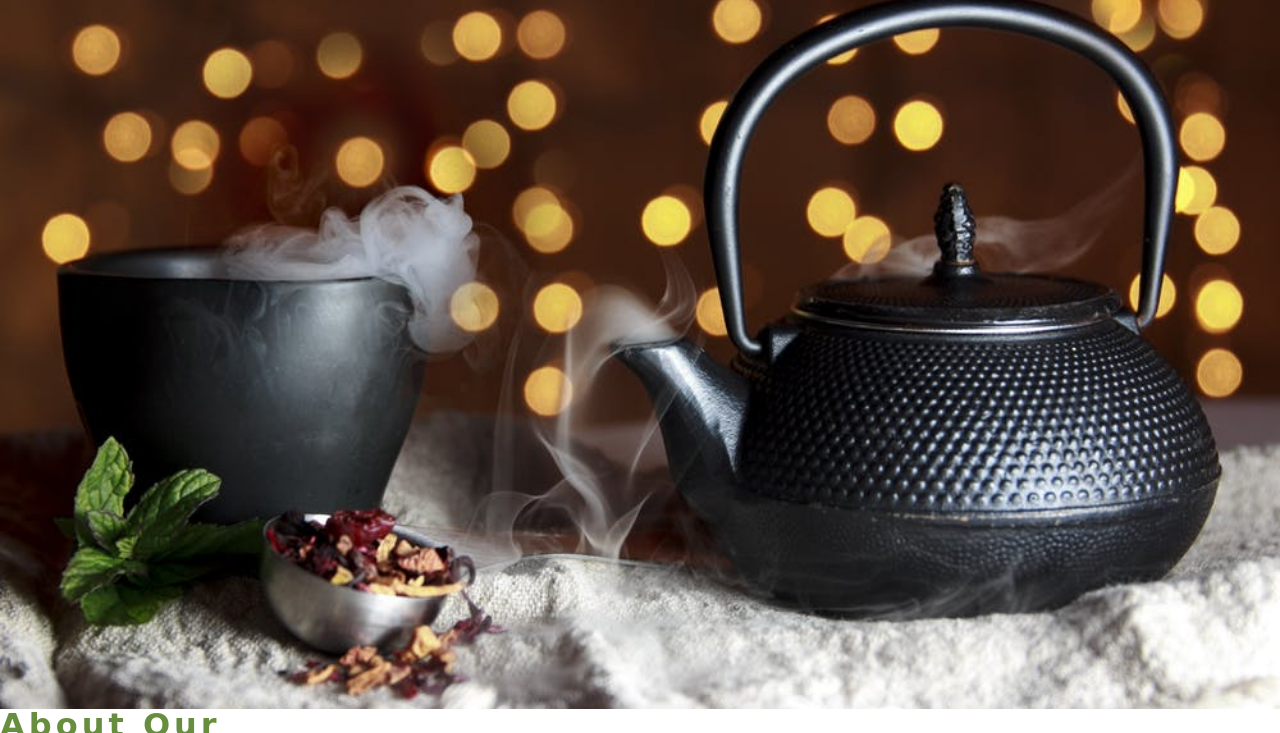
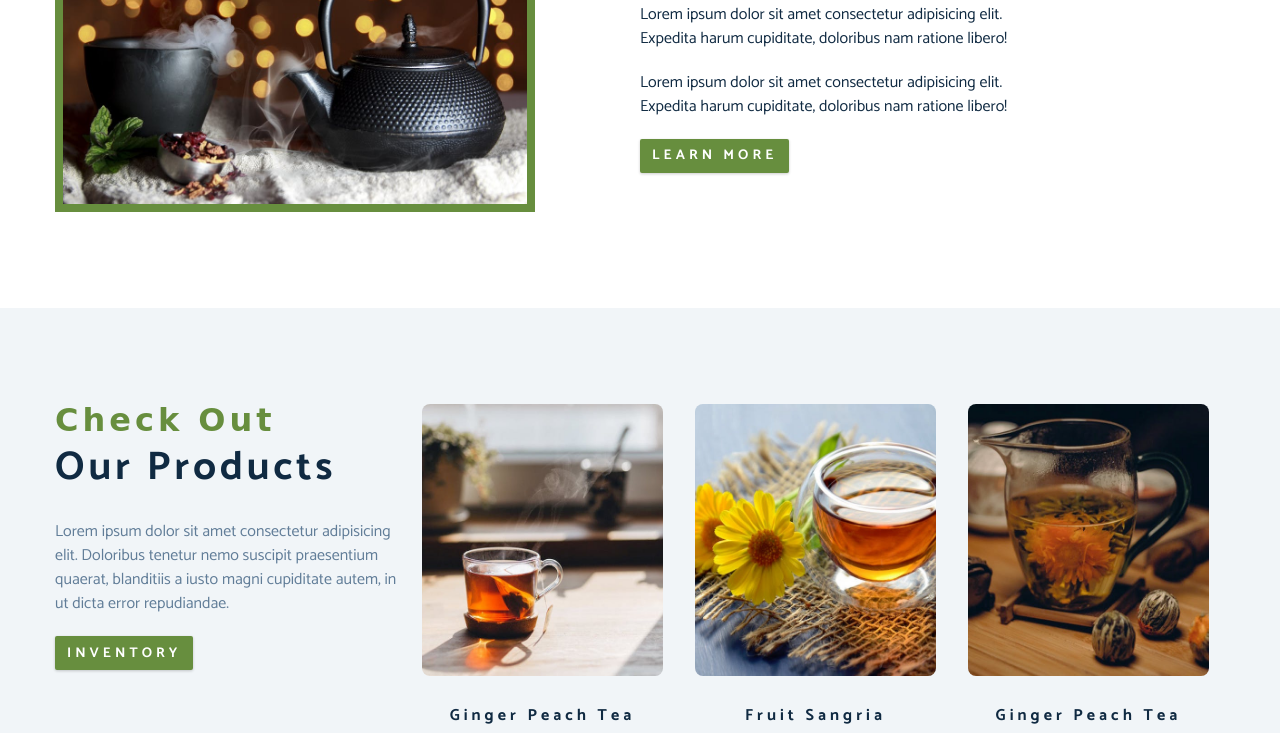
Before and after one commit to ImranMallik/TEA_STATION, a plain HTML site: page index.html in a window 1280 px wide. Shown: the part 1253-1986 px from the top of the page. Drawn offline with Linux system fonts and the light colour scheme; a web font is replaced by a local one.

Commit message:
work on Product Page

```diff
--- a/css/styles.css
+++ b/css/styles.css
@@ -112,20 +112,36 @@ p {
   color: var(--clr-primary);
 }
 
+.section-center {
+  padding: 4rem 0;
+  /* border: 2px solid green; */
+  width: 85vw;
+  margin: 0 auto;
+  max-width: 1170px;
+}
+
+@media screen and (min-width: 992px) {
+  .section-center {
+    width: 95vw;
+    padding: 4rem 1rem;
+  }
+}
+
 /* Btn Css */
 .btn {
   text-transform: uppercase;
   background: var(--clr-primary);
-  padding: 0.75rem 1rem;
+  padding: 0.395rem 0.75rem;
   letter-spacing: var(--spacing);
   display: inline-block;
   font-weight: 700;
   transition: var(--transition);
-  font-size: 1rem;
+  font-size: 0.875rem;
   border: none;
   cursor: pointer;
   box-shadow: 0 1px 3px rgba(0, 0, 0, 0.2);
   color: var(--clr-white);
+  border-radius: 2px;
 }
 
 .btn:hover {
@@ -183,6 +199,7 @@ p {
 /* Skill Css */
 .skills {
   background: var(--clr-gray-10);
+  cursor: pointer;
 }
 .skill {
   padding: 2.5rem 0;
@@ -236,3 +253,102 @@ p {
 }
 
 /* End Skill Css */
+
+/* About */
+
+.about-img,
+.about-info {
+  padding: 2rem 0;
+}
+.about-picture-container {
+  background: var(--clr-primary);
+  border: 0.5rem solid var(--clr-primary);
+  max-width: 30rem;
+  overflow: hidden;
+}
+
+.about-image {
+  transition: var(--transition);
+}
+.about-picture-container:hover .about-image {
+  transform: scale(1.2);
+  opacity: 0.5;
+}
+
+.about-text {
+  max-width: 26rem;
+  /* margin: 0 auto; */
+}
+
+@media screen and (min-width: 992px) {
+  .about-img,
+  .about-info {
+    float: left;
+    width: 50%;
+  }
+}
+
+/* Products */
+.products {
+  background: var(--clr-gray-10);
+}
+
+.products article {
+  padding: 2rem 0;
+}
+.product-text {
+  color: var(--clr-gray-5);
+  max-width: 26rem;
+}
+.product-img {
+  border-radius: var(--radius);
+  height: 17rem;
+  margin-bottom: 2rem;
+  object-fit: cover;
+  transition: var(--transition);
+}
+
+.product-price {
+  color: var(--clr-primary);
+}
+
+.product:hover .product-content {
+  transform: scale(1.1);
+}
+.product-content {
+  text-align: center;
+  transition: transform 0.3s ease-in-out;
+}
+
+.product-title,
+.product-price {
+  transition: color 0.3s ease-in-out;
+}
+
+@media screen and (min-width: 776px) {
+  .product {
+    float: left;
+    width: 50%;
+    padding-right: 2rem;
+  }
+}
+@media screen and (min-width: 992px) {
+  .product {
+    width: 33.33%;
+  }
+}
+
+@media screen and (min-width: 1200px) {
+  .products-info {
+    width: 30%;
+    float: left;
+  }
+  .products-inventory {
+    width: 70%;
+    float: left;
+  }
+  .product {
+    margin-bottom: 0;
+    padding: 0 1rem;
+  }
+}
--- a/index.html
+++ b/index.html
@@ -72,7 +72,8 @@
   </section>
   <!-- End Skill Section -->
   <!-- About Section -->
-  <section class="section-center clearfix">
+  <section>
+    <div class="section-center clearfix">
       <!-- Image -->
       <article class="about-img">
         <div class="about-picture-container">
@@ -90,9 +91,55 @@
         <p class="about-text">Lorem ipsum dolor sit amet consectetur adipisicing elit. Expedita harum cupiditate,
           doloribus nam ratione libero!</p>
 
-      <a href="about.html" class="btn">learn more</a>
+        <a href="about.html" class="about-btn btn">learn more</a>
       </article>
+
+    </div>
   </section>
+  <!-- End Section -->
+
+  <!-- Product Section -->
+
+  <section class="products">
+    <div class="section-center clearfix">
+      <article class="products-info">
+        <div class="section-title">
+          <h3>check out</h3>
+          <h2>our products</h2>
+        </div>
+        <p class="product-text">Lorem ipsum dolor sit amet consectetur adipisicing elit. Doloribus tenetur nemo suscipit
+          praesentium quaerat, blanditiis a iusto magni cupiditate autem, in ut dicta error repudiandae.</p>
+        <a href="products.html" class="btn btn-inventory">inventory</a>
+      </article>
+      <article class="products-inventory clearfix">
+        <!-- First Product -->
+        <div class="product">
+          <div class="product-content">
+            <img src="./images/product-1.jpeg" alt="ginger peach tea" class="product-img">
+            <h4 class="product-title">ginger peach tea</h4>
+            <h4 class="product-price">₹120.00</h4>
+          </div>
+        </div>
+        <!-- Second Product -->
+        <div class="product">
+          <div class="product-content">
+            <img src="./images/product-2.jpeg" alt="fruit sangria" class="product-img">
+            <h4 class="product-title">fruit sangria</h4>
+            <h4 class="product-price">₹170.00</h4>
+          </div>
+        </div>
+        <!-- Third Product -->
+        <div class="product">
+          <div class="product-content">
+            <img src="./images/product-3.jpeg" alt="ginger peach tea" class="product-img">
+            <h4 class="product-title">ginger peach tea</h4>
+            <h4 class="product-price">₹190.00</h4>
+          </div>
+        </div>
+      </article>
+    </div>
+  </section>
+
   <!-- End Section -->
 
   <script src="app.js"></script>
```
Lines whose indentation alone changed are shown as unchanged.
